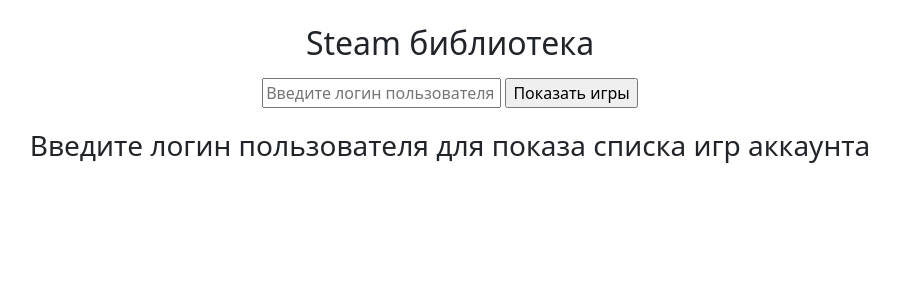
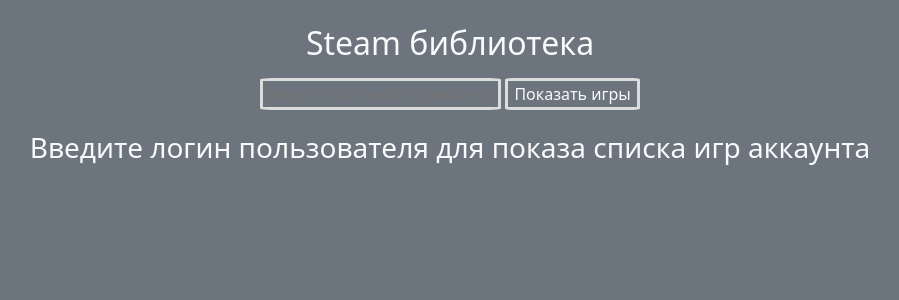
Before and after one commit to Aladser/html-parsing-py, a Django app: page / in a window 1280 px wide. Shown: the top 300 px of the page, without its empty margins (190-1089 px from the left). Run offline with Django 5.2, Linux system fonts and the light colour scheme; data that the repository does not hold is empty.

Commit message:
обновлен фоновый цвет

```diff
--- a/config/settings.py
+++ b/config/settings.py
@@ -92,9 +92,11 @@ USE_I18N = True
 
 USE_TZ = True
 
-STATIC_URL = 'static/'
+# --- СТАТИКА ---
+STATIC_URL = '/static/'
+STATICFILES_DIRS = [os.path.join(BASE_DIR, 'static')]
+
 DEFAULT_AUTO_FIELD = 'django.db.models.BigAutoField'
-
 
 MEDIA_URL = '/media/'
 MEDIA_ROOT = BASE_DIR / 'media'
--- a/main/templates/basic.html
+++ b/main/templates/basic.html
@@ -6,8 +6,9 @@
         <meta charset="UTF-8">
         <title>Steam Library</title>
         <link href="https://cdn.jsdelivr.net/npm/bootstrap@5.3.2/dist/css/bootstrap.min.css" rel="stylesheet" integrity="sha384-T3c6CoIi6uLrA9TneNEoa7RxnatzjcDSCmG1MXxSR1GAsXEV/Dwwykc2MPK8M2HN" crossorigin="anonymous">
+        <link href="/static/gen.css" rel="stylesheet">
     </head>
-    <body>
+    <body class="bg-secondary text-light">
       <main>
         <div class="container py-3">
           {% block content %}
--- a/main/templates/index.html
+++ b/main/templates/index.html
@@ -3,16 +3,16 @@
 {% block content %}
     <h2 class="text-center py-2">Steam библиотека</h2>
     <form class="mb-2 mx-auto text-center">
-        <input type="text" name="login" placeholder="Введите логин пользователя" {%if login%}value="{{login}}"{%endif%}>
-        <input type="submit" value="Показать игры">
+        <input type="text" name="login" placeholder="Введите логин пользователя" {%if login%}value="{{login}}"{%endif%} class="text-light bg-secondary border-theme">
+        <input type="submit" value="Показать игры" class="text-light bg-secondary border-theme">
     </form>
 
     {% if games %}
         <table>
           {% for game in games %}
-            <tr class="border">
+            <tr class="border-theme">
                 <td><img src="https://media.steampowered.com/steam/apps/{{game.appid}}/header.jpg" alt="{{game.image}}" class="img-fluid h-100"></td>
-                <td class="ps-3"><a href="/game/{{game.appid}}" class="fs-3 fw-bold text-decoration-none text-dark">{{game.title}}</a></td>
+                <td class="ps-3"><a href="/game/{{game.appid}}" class="fs-3 fw-bold text-decoration-none text-light">{{game.title}}</a></td>
                 <td class="fs-4 fst-italic pe-3 text-center w-25">{%if game.time > 0%}{{game.time}} ч.{%endif%}</td>
             </tr>
           {% endfor %}
--- /dev/null
+++ b/static/gen.css
@@ -0,0 +1,4 @@
+.border-theme {
+    border:3px solid #ddd;
+    border-radius: 5%;
+}
```
